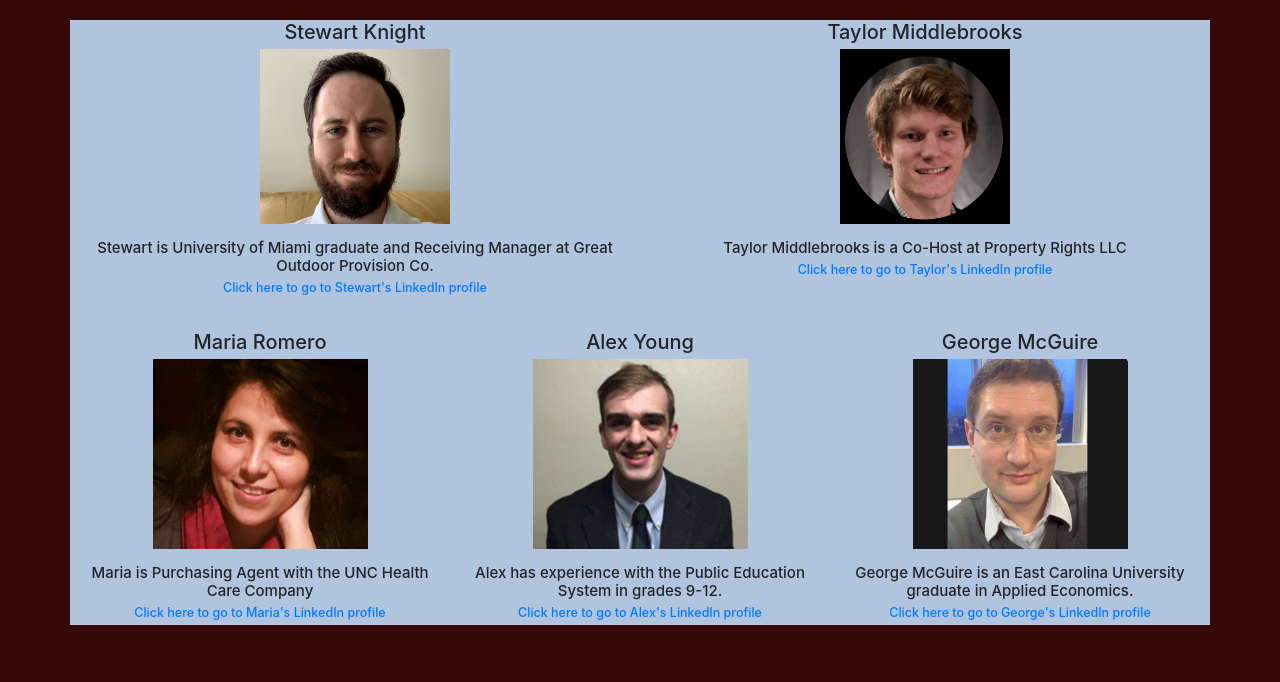
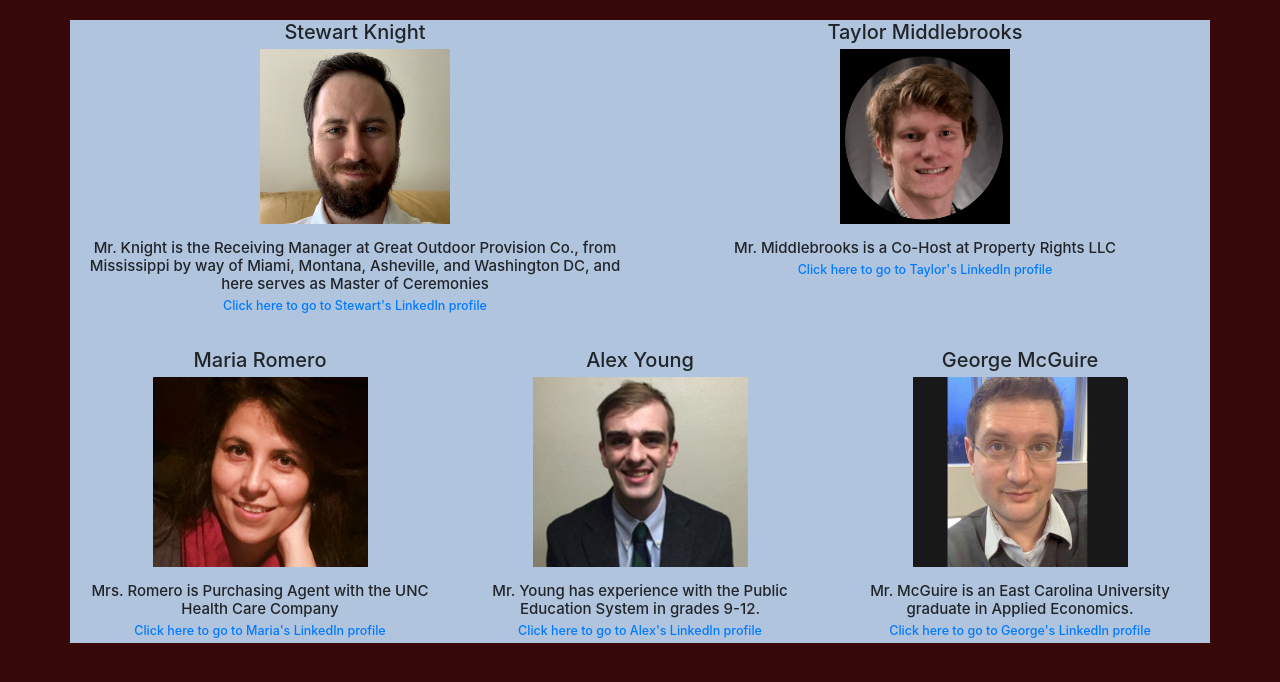
Before and after one commit to extrasauceontop/my_villain, a Flask app: page /about_us in a window 1280 px wide. Shown: the part 68-750 px from the top of the page. Run offline with Flask 2, Linux system fonts and the light colour scheme; some libraries are stand-ins or nearby versions.

Commit message:
altered personal information

```diff
--- a/templates/contact_information.html
+++ b/templates/contact_information.html
@@ -73,14 +73,14 @@
         <h2 class="text-center">Stewart Knight</h2>
         <img src="static/images/stew.png" class="center" height="175" width="190">
         <br>
-        <h4 class="text-center">Stewart is University of Miami graduate and Receiving Manager at Great Outdoor Provision Co.</h4>
+        <h4 class="text-center">Mr. Knight is the Receiving Manager at Great Outdoor Provision Co., from Mississippi by way of Miami, Montana, Asheville, and Washington DC, and here serves as Master of Ceremonies</h4>
         <h5 class="text-center"><a href=https://www.linkedin.com/in/stewart-knight-368852a3/>Click here to go to Stewart's LinkedIn profile</a></h5>
       </div>
       <div class="col-md-6">
         <h2 class="text-center">Taylor Middlebrooks</h2>
         <img src="static/images/head_shot.png" class="center" height="175" width="170">
         <br>
-        <h4 class="text-center">Taylor Middlebrooks is a Co-Host at Property Rights LLC</h4>
+        <h4 class="text-center">Mr. Middlebrooks is a Co-Host at Property Rights LLC</h4>
         <h5 class="text-center"><a href=https://www.linkedin.com/in/taylormiddlebrooks/>Click here to go to Taylor's LinkedIn profile</a></h5>
       </div>
     </div>
@@ -92,7 +92,7 @@
         <h2 class="text-center">Maria Romero</h2>
         <img src="static/images/maria.png" class="center" height="190" width="215">
         <br>
-        <h4 class="text-center">Maria is Purchasing Agent with the UNC Health Care Company</h4>
+        <h4 class="text-center">Mrs. Romero is Purchasing Agent with the UNC Health Care Company</h4>
         <h5 class="text-center"><a href=https://www.linkedin.com/in/maria-luz-romero>Click here to go to Maria's LinkedIn profile</a></h5>
 
       </div>
@@ -100,7 +100,7 @@
         <h2 class="text-center">Alex Young</h2>
         <img src="static/images/alex.png" class="center" height="190" width="215">
         <br>
-        <h4 class="text-center">Alex has experience with the Public Education System in grades 9-12.</h4>
+        <h4 class="text-center">Mr. Young has experience with the Public Education System in grades 9-12.</h4>
         <h5 class="text-center"><a href=https://www.linkedin.com/in/alexyoung21>Click here to go to Alex's LinkedIn profile</a></h5>
 
       </div>
@@ -108,7 +108,7 @@
         <h2 class="text-center">George McGuire</h2>
         <img src="static/images/george.png" class="center" height="190" width="215">
         <br>
-        <h4 class="text-center">George McGuire is an East Carolina University graduate in Applied Economics.</h4>
+        <h4 class="text-center">Mr. McGuire is an East Carolina University graduate in Applied Economics.</h4>
         <h5 class="text-center"><a href=https://www.linkedin.com/in/george-mcguire-5345a2183>Click here to go to George's LinkedIn profile</a></h5>
       </div>
     </div>
```
